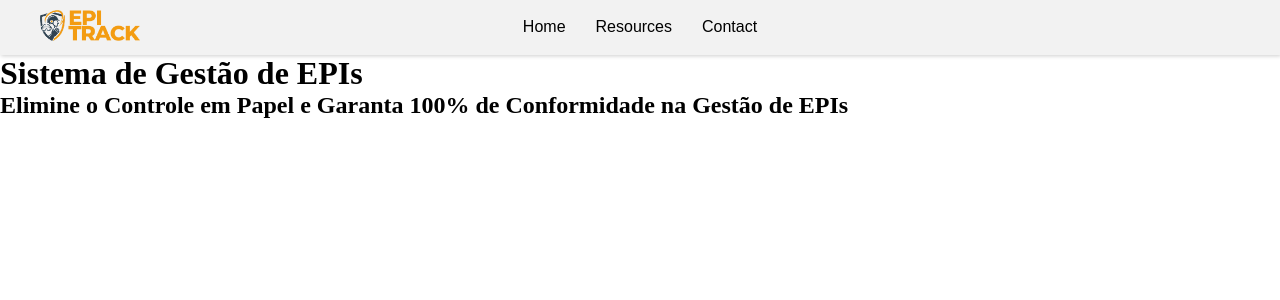
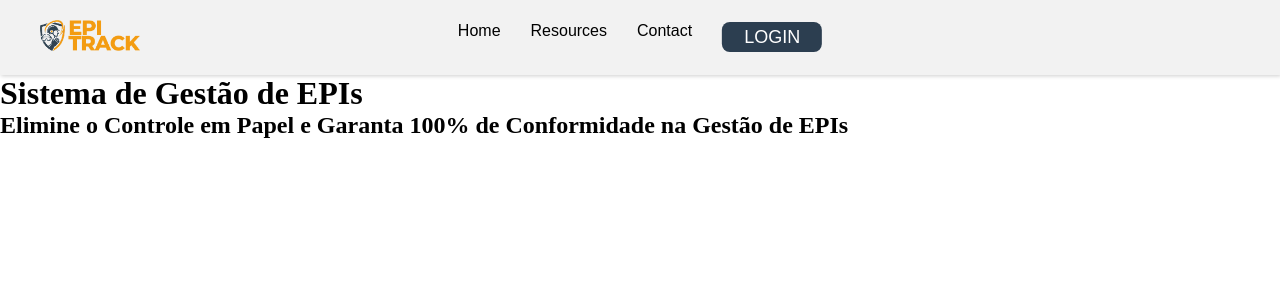
Before and after one commit to kauanzeraaa/epi_track, a Vue app in the folder epi_system/: page / in a window 1280 px wide. Shown: the top 300 px of the page. Built offline with nearby package versions, Linux system fonts and the light colour scheme; a web font is replaced by a local one.

Commit message:
creating_header_component

```diff
--- a/epi_system/src/components/Header.vue
+++ b/epi_system/src/components/Header.vue
@@ -11,7 +11,10 @@ import router from '../router';
       <router-link to="/">Home </router-link>
       <router-link to="/resources"> Resources </router-link>
       <router-link to="/contact"> Contact </router-link>
+
+      <button class="login_button">LOGIN</button>
     </nav>
+
   </div>
 </template>
 
@@ -28,7 +31,7 @@ import router from '../router';
   position: relative;
   display: flex;
   align-items: center;
-  padding: 10px 40px;
+  padding: 20px 40px;
 
   box-shadow: 1px 1px 4px var(--color-white2);
 
@@ -62,4 +65,18 @@ a {
 .navigation_header a:hover {
   transform: translateY(-4px);
 }
+
+.login_button{
+  width: 100px;
+  height: 30px;
+  color: white;
+  background-color: #2C3E50;
+  border-radius: 8px;
+  font-size: 18px;
+  border-style: none;
+  cursor: pointer;
+}
+.login_button:hover{
+  transform: scale(1.03);
+}
 </style>
```
